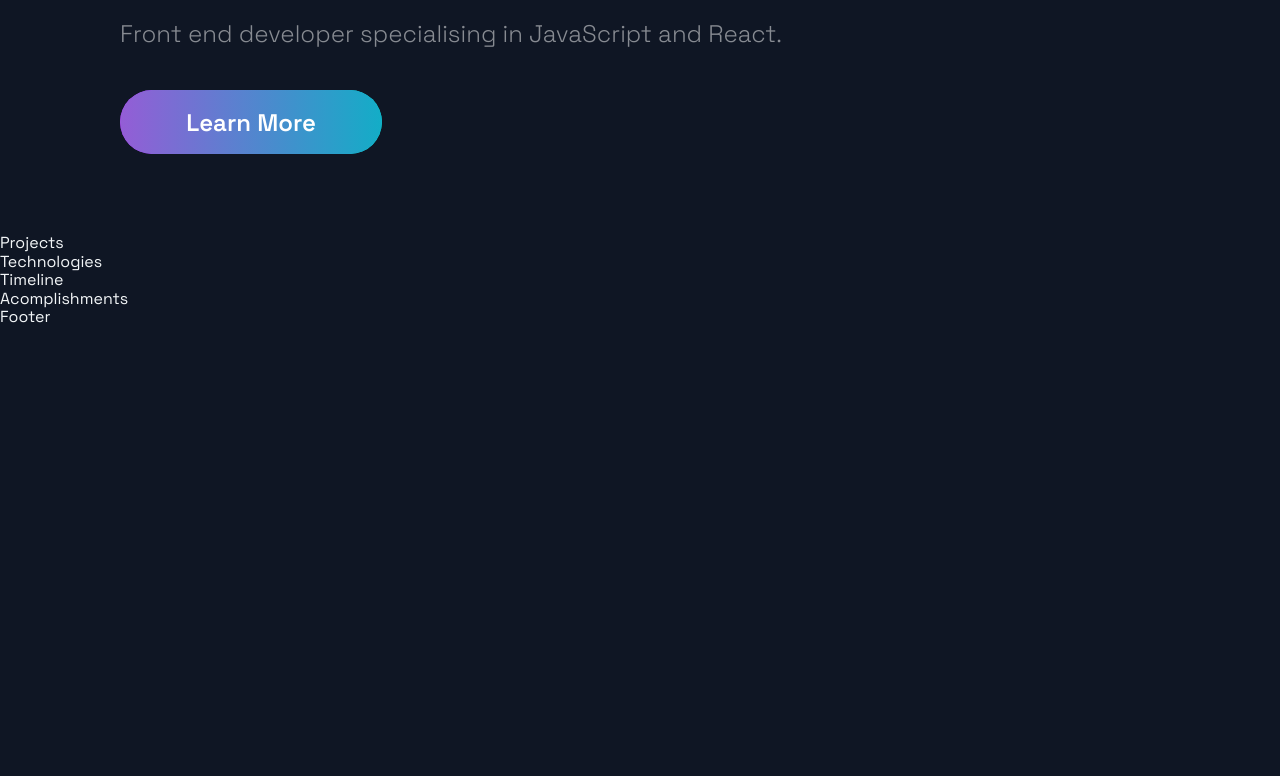
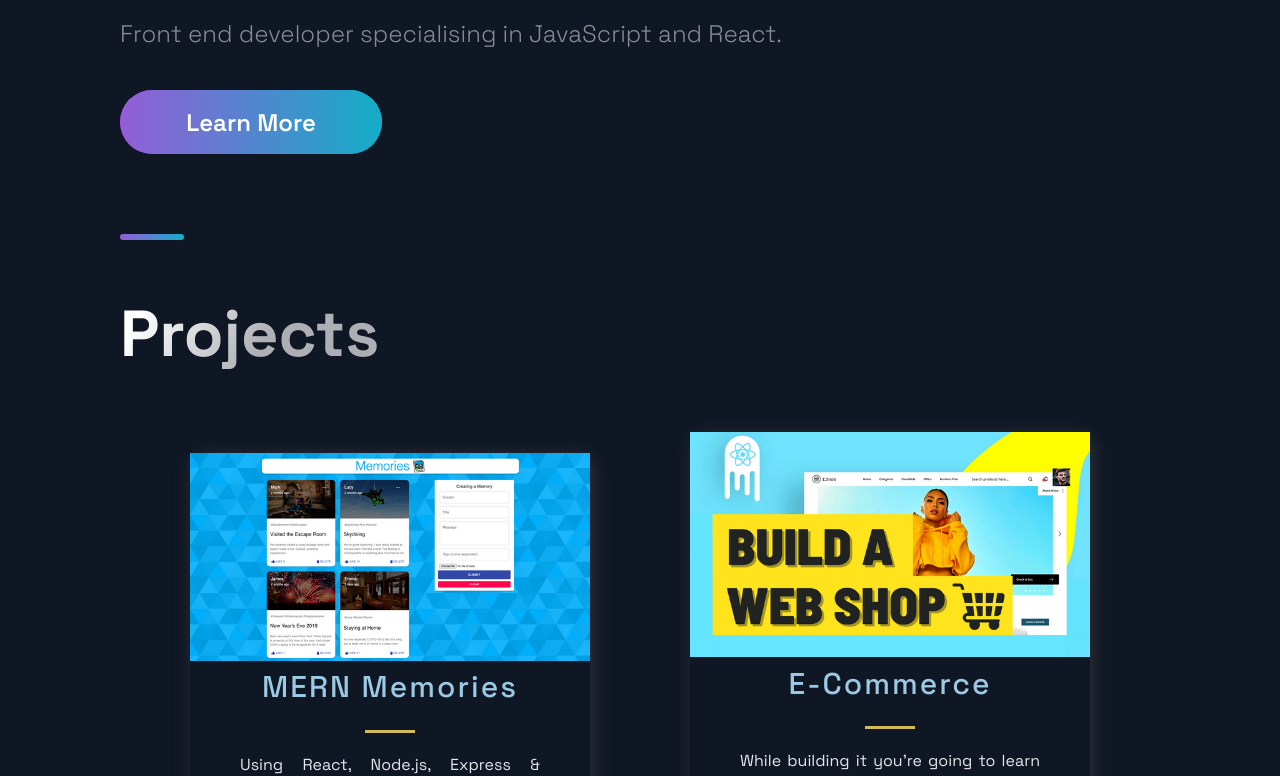
Before and after one commit to Fumicode01/Portfolio-nextjs, a Next.js app: page / in a window 1280 px wide. Shown: the part 300-1076 px from the top of the page. Before the commit the page ends 800 px from the top, so only its background shows below. Built offline with nearby package versions, Linux system fonts and the light colour scheme.

Commit message:
Projects Section Done with Sample Contents

```diff
--- a/src/components/Projects/Projects.js
+++ b/src/components/Projects/Projects.js
@@ -5,9 +5,36 @@
 import { projects } from '../../constants/constants';
 
 const Projects = () => (
-  <div>
-    Projects
-  </div>
+  <Section nopadding id="projects">
+    <SectionDivider />
+    <SectionTitle main>Projects</SectionTitle>
+    <GridContainer>
+      {projects.map(({id, title, image, description, tags, source, visit})=>(
+        <BlogCard key={id}>
+          <Img src={image} />
+          <TitleContent>
+            <HeaderThree title>{title}</HeaderThree>
+            <Hr />
+          </TitleContent>
+          <CardInfo>{description}</CardInfo>
+          <div>
+            <TitleContent>
+              <TagList>
+                {tags.map((tag, i) =>(
+                  <Tag key={i}>{tag}</Tag>
+                ))}
+              </TagList>
+            </TitleContent>
+          </div>
+          <UtilityList>
+            <ExternalLinks href={visit} target="_blank">Code</ExternalLinks>
+            <ExternalLinks href={source} target="_blank">Source</ExternalLinks>
+
+          </UtilityList>
+        </BlogCard>
+      ))}
+    </GridContainer>
+  </Section>
 );
 
 export default Projects;
```
